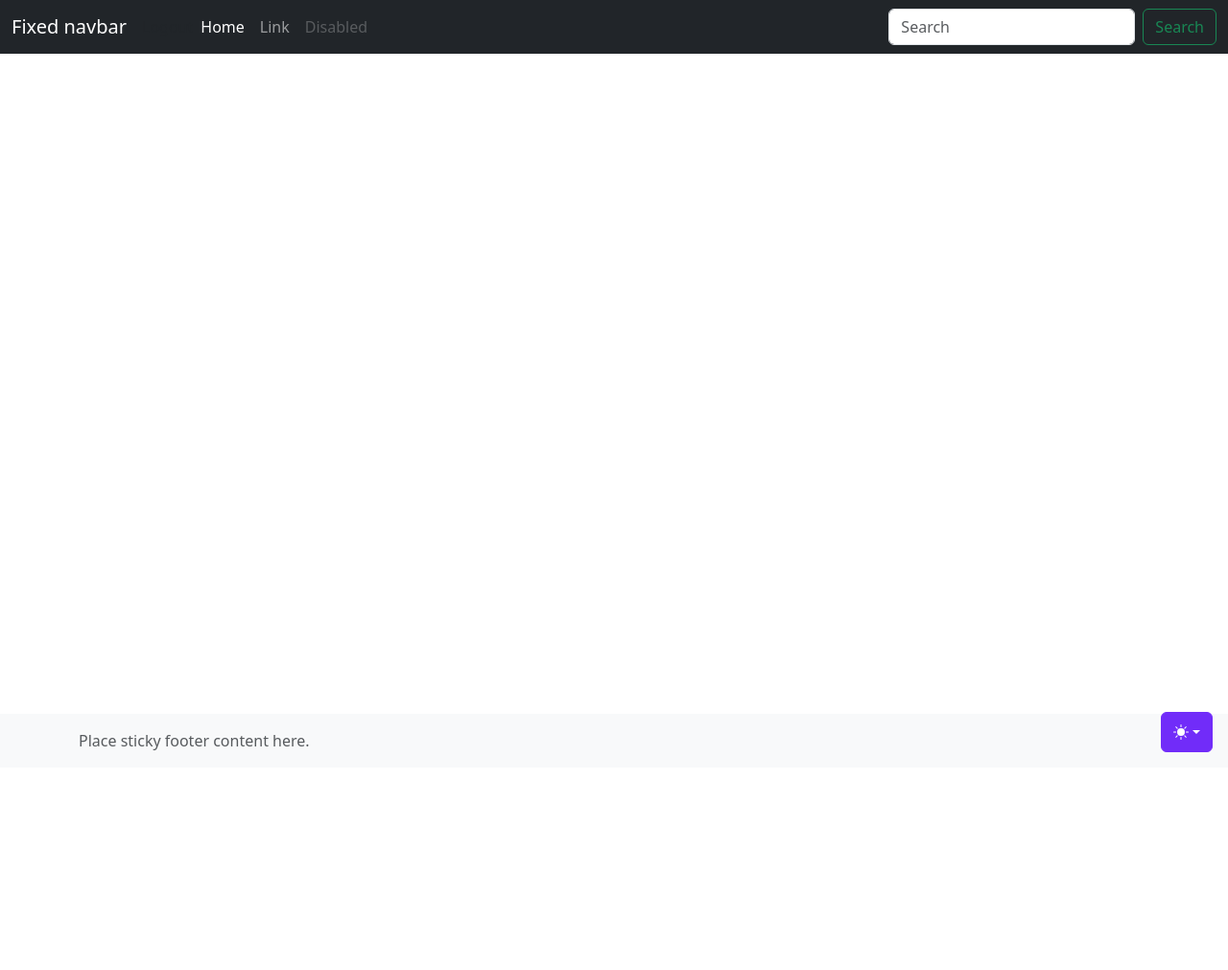
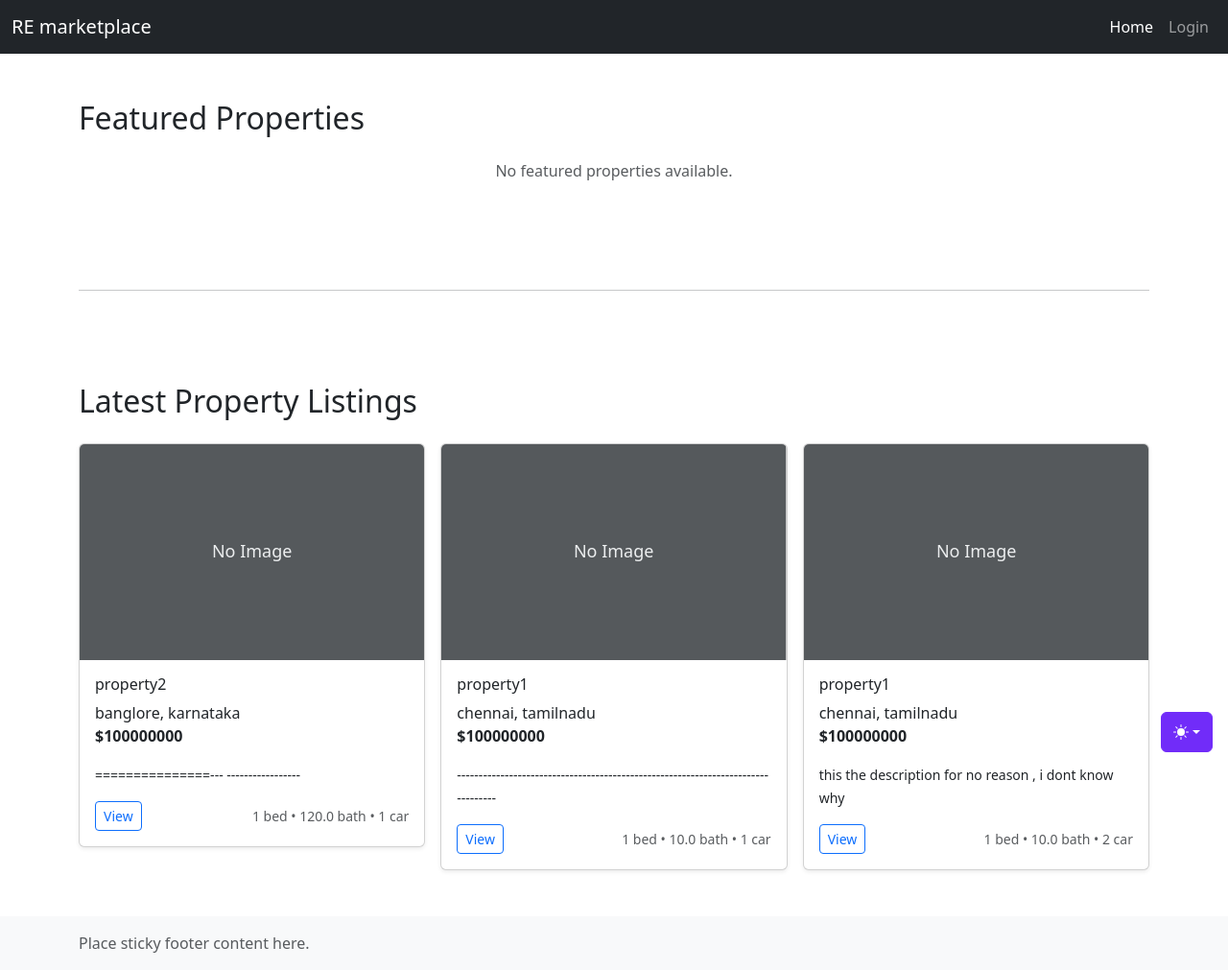
Before and after one commit to purush0t/re_marketplace_webapp, a Django app: page / in a window 1280 px wide. Shown: the whole page at 96% size. Before the commit the page ends 784 px from the top, so only its background shows below. Run offline with Django 5.2, Linux system fonts and the light colour scheme; data comes from the database, SQL or seed files in the repository; both versions use the stored data as it was after the commit; some libraries are stand-ins or nearby versions.

Commit message:
added new changes

```diff
--- a/page1/models.py
+++ b/page1/models.py
@@ -38,6 +38,7 @@ class Listing(models.Model):
     lot_size = models.DecimalField(max_digits=5, decimal_places=2)
     photo_main = models.ImageField(upload_to='',blank=True)
     is_published = models.BooleanField(default=True)
+    is_featured = models.BooleanField(default=False)
     list_date = models.DateTimeField(auto_now_add=True)
 
     def __str__(self):
--- a/page1/templates/base.html
+++ b/page1/templates/base.html
@@ -4,10 +4,7 @@
     <meta charset="utf-8" />
     <meta name="viewport" content="width=device-width, initial-scale=1" />
     <meta name="description" content="" />
-    <meta
-      name="author"
-      content="Mark Otto, Jacob Thornton, and Bootstrap contributors"
-    />
+    <meta/>
     <meta name="generator" content="Astro v5.13.2" />
     <title>{% block title %}Home{% endblock %}</title>
     <link
@@ -191,15 +188,7 @@
 
     <!-- Begin page content -->
     <main class="flex-shrink-0">
-      {% comment %} <div class="container">
-        <h1 class="mt-5">Sticky footer with fixed navbar</h1>
-        <p class="lead">
-          Pin a footer to the bottom of the viewport in desktop browsers with
-          this custom HTML and CSS. A fixed navbar has been added with
-          <code class="small">padding-top: 60px;</code> on the
-          <code class="small">main &gt; .container</code>.
-        </p>
-      </div> {% endcomment %}
+
       <div class='container'>
       {% block image_grid %}
       {% endblock %}
--- a/page1/templates/components/nav_head.html
+++ b/page1/templates/components/nav_head.html
@@ -2,46 +2,33 @@
   <!-- Fixed navbar -->
   <nav class="navbar navbar-expand-md navbar-dark sticky-top bg-dark">
     <div class="container-fluid">
-          <a class="navbar-brand" href="#">Fixed navbar</a>
+      <a class="navbar-brand" href="login">RE marketplace</a>
       {% if user.is_authenticated %}
-            <span class="navbar-text me-3">
-              Welcome, <strong>{{ user.username }}</strong>
-            </span>
+        <span class="navbar-text me-3">Welcome, <strong>{{ user.username }}</strong></span>
       {% endif %}
 
+      <button class="navbar-toggler" type="button" data-bs-toggle="collapse" data-bs-target="#navbarCollapse" aria-controls="navbarCollapse" aria-expanded="false" aria-label="Toggle navigation"><span class="navbar-toggler-icon"></span></button>
+      <div class="collapse navbar-collapse" id="navbarCollapse">
+        <ul class="navbar-nav ms-auto mb-2 mb-md-0">
+          <li class="nav-item">
+            <a class="nav-link active" aria-current="page" href="">Home</a>
+          </li>
+
+          <li class="nav-item">
+            {% if user.is_authenticated %}
               <a class="nav-link" href="{% url 'logout_view' %}">Logout</a>
-          <button
-            class="navbar-toggler"
-            type="button"
-            data-bs-toggle="collapse"
-            data-bs-target="#navbarCollapse"
-            aria-controls="navbarCollapse"
-            aria-expanded="false"
-            aria-label="Toggle navigation"
-          >
-            <span class="navbar-toggler-icon"></span>
-          </button>
-          <div class="collapse navbar-collapse" id="navbarCollapse">
-            <ul class="navbar-nav me-auto mb-2 mb-md-0">
-              <li class="nav-item">
-                <a class="nav-link active" aria-current="page" href="#">Home</a>
+            {% else %}
+              <a class="nav-link" href="{% url 'login_view' %}">Login</a>
+            {% endif %}
           </li>
-              <li class="nav-item"><a class="nav-link" href="#">Link</a></li>
-              <li class="nav-item">
+          {% comment %} <li class="nav-item">
             <a class="nav-link disabled" aria-disabled="true">Disabled</a>
-              </li>
+          </li> {% endcomment %}
         </ul>
-            <form class="d-flex" role="search">
-              <input
-                class="form-control me-2"
-                type="search"
-                placeholder="Search"
-                aria-label="Search"
-              />
-              <button class="btn btn-outline-success" type="submit">
-                Search
-              </button>
-            </form>
+        {% comment %} <form class="d-flex" role="search">
+          <input class="form-control me-2" type="search" placeholder="Search" aria-label="Search" />
+          <button class="btn btn-outline-success" type="submit">Search</button>
+        </form> {% endcomment %}
       </div>
     </div>
   </nav>
--- /dev/null
+++ b/page1/templates/featured.html
@@ -0,0 +1,109 @@
+{% extends "base.html" %}
+{% block title %}Home{% endblock %}
+
+{% block image_grid %}
+
+<!-- FEATURED PROPERTIES SECTION -->
+<div class="py-5">
+  <h2 class="mb-4">Featured Properties</h2>
+  {% if featured_listings %}
+    <div class="row row-cols-1 row-cols-sm-2 row-cols-md-3 g-3">
+      {% for listing in featured_listings %}
+      <div class="col">
+        <div class="card shadow-sm border-warning">
+          <div class="card-header bg-warning text-dark">
+            <small><strong>⭐ FEATURED</strong></small>
+          </div>
+
+          {% if listing.photo_main %}
+            <img src="{{ listing.photo_main.url }}"
+                 class="card-img-top"
+                 style="height:225px; object-fit:cover;">
+          {% else %}
+            <svg class="bd-placeholder-img card-img-top"
+                 height="225" width="100%">
+              <rect width="100%" height="100%" fill="#55595c"></rect>
+              <text x="50%" y="50%" fill="#eceeef" dy=".3em">
+                No Image
+              </text>
+            </svg>
+          {% endif %}
+
+          <div class="card-body">
+            <h6>{{ listing.title }}</h6>
+            <p class="card-text">
+              {{ listing.city }}, {{ listing.state }} <br>
+              <strong>${{ listing.price|floatformat:0 }}</strong>
+            </p>
+            <p class="card-text">
+              <small>{{ listing.description|truncatewords:15 }}</small>
+            </p>
+
+            <div class="d-flex justify-content-between align-items-center">
+              <a href="#" class="btn btn-sm btn-outline-primary">View</a>
+              <small class="text-muted">
+                {{ listing.bedrooms }} bed • {{ listing.bathrooms }} bath • {{ listing.garage }} car
+              </small>
+            </div>
+          </div>
+        </div>
+      </div>
+      {% endfor %}
+    </div>
+  {% else %}
+    <p class="text-muted text-center">No featured properties available.</p>
+  {% endif %}
+</div>
+
+<!-- DIVIDER -->
+<hr class="my-5">
+
+<!-- LATEST PROPERTIES SECTION -->
+<div class="py-5">
+  <h2 class="mb-4">Latest Property Listings</h2>
+  {% if latest_listings %}
+    <div class="row row-cols-1 row-cols-sm-2 row-cols-md-3 g-3">
+      {% for listing in latest_listings %}
+      <div class="col">
+        <div class="card shadow-sm">
+          {% if listing.photo_main %}
+            <img src="{{ listing.photo_main.url }}"
+                 class="card-img-top"
+                 style="height:225px; object-fit:cover;">
+          {% else %}
+            <svg class="bd-placeholder-img card-img-top"
+                 height="225" width="100%">
+              <rect width="100%" height="100%" fill="#55595c"></rect>
+              <text x="50%" y="50%" fill="#eceeef" dy=".3em">
+                No Image
+              </text>
+            </svg>
+          {% endif %}
+
+          <div class="card-body">
+            <h6>{{ listing.title }}</h6>
+            <p class="card-text">
+              {{ listing.city }}, {{ listing.state }} <br>
+              <strong>${{ listing.price|floatformat:0 }}</strong>
+            </p>
+            <p class="card-text">
+              <small>{{ listing.description|truncatewords:15 }}</small>
+            </p>
+
+            <div class="d-flex justify-content-between align-items-center">
+              <a href="#" class="btn btn-sm btn-outline-primary">View</a>
+              <small class="text-muted">
+                {{ listing.bedrooms }} bed • {{ listing.bathrooms }} bath • {{ listing.garage }} car
+              </small>
+            </div>
+          </div>
+        </div>
+      </div>
+      {% endfor %}
+    </div>
+  {% else %}
+    <p class="text-muted text-center">No listings available.</p>
+  {% endif %}
+</div>
+
+{% endblock %}
--- a/page1/urls.py
+++ b/page1/urls.py
@@ -1,11 +1,11 @@
 from django.urls import path
-from page1.views import album ,home ,register,logout_view,realtor_properties,login_view
+from page1.views import album, register, logout_view, realtor_properties, login_view, featured
 
 urlpatterns = [
     path('album/', album, name='album'),
-    path('',home,name='home'),
-    path('register/',register,name='register'),
-    path('logout/',logout_view,name='logout_view'),
-    path('properties/',realtor_properties, name='realtor_properties'),
-    path('login/',login_view,name='login_view')
+    path('', featured, name='featured'),
+    path('register/', register, name='register'),
+    path('logout/', logout_view, name='logout_view'),
+    path('properties/', realtor_properties, name='realtor_properties'),
+    path('login/', login_view, name='login_view')
 ]
--- a/page1/views.py
+++ b/page1/views.py
@@ -66,8 +66,7 @@ def logout_view(request):
 
 
 # Create your views here.
-def home(request):
-    return render(request, 'base.html')
+
 
 def album(request):
     listings = Listing.objects.filter(is_published=True).order_by('-list_date')
@@ -93,6 +92,23 @@ def album(request):
         listings = listings.filter(price__lte=max_price)
 
     return render(request, 'album_grid.html', {'listings': listings})
+
+
+def featured(request):
+    """Display featured properties and latest listings"""
+    featured_listings = Listing.objects.filter(
+        is_published=True,
+        is_featured=True
+    ).order_by('-list_date')[:6]  # Limit to 6 featured properties
+
+    latest_listings = Listing.objects.filter(
+        is_published=True
+    ).order_by('-list_date')[:9]  # Limit to 9 latest properties
+
+    return render(request, 'featured.html', {
+        'featured_listings': featured_listings,
+        'latest_listings': latest_listings
+    })
 
 
 
```
Also changed, not shown: db.sqlite3, page1/migrations/0003_listing_is_featured.py (added). Lines whose indentation alone changed are shown as unchanged.
